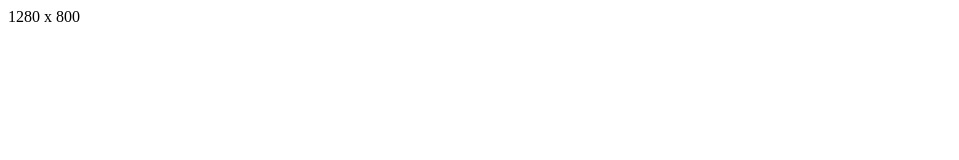
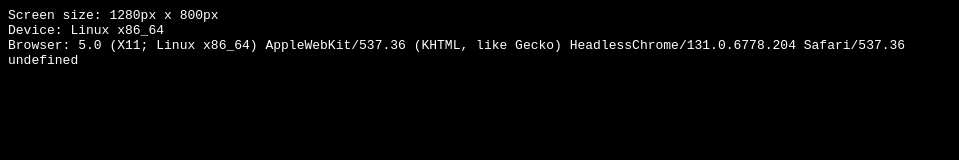
Before and after one commit to LB123658/car, a plain HTML site: page index.html in a window 1280 px wide. Shown: the whole page, without its empty margins (0-959 px from the left). Drawn offline with Linux system fonts and the light colour scheme.

Commit message:
Update index.html

```diff
--- a/index.html
+++ b/index.html
@@ -1,4 +1,15 @@
 <script>
-  document.write(window.innerWidth + " x " + window.innerHeight);
-  alert("You are using " + navigator.platform);
+  var loc;
+  if (navigator.geolocation) {
+  navigator.geolocation.getCurrentPosition(showPosition);
+} else {
+  var loc = "Location: unknown";
+}
+function showPosition(position) {
+  var loc = "Location: (Latitude: " + position.coords.latitude + ", Longitude: " + position.coords.longitude + ")";
+}
+  document.write("Screen size: " + window.innerWidth + "px x " + window.innerHeight + "px<br>Device: " + navigator.platform + "<br>Browser: " + navigator.appVersion + "<br>" + loc);
+  document.body.style.fontFamily = "monospace";
+  document.body.style.background = "black";
+  document.body.style.color = "white";
 </script>
```
